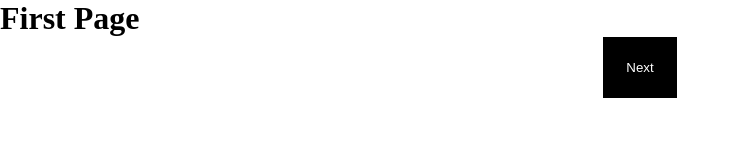
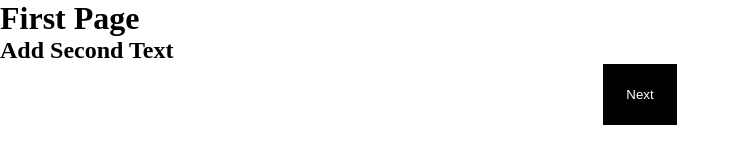
Before and after one commit to KyawThihaSoe/first-change, a plain HTML site: page index.html in a window 1280 px wide. Shown: the whole page, without its empty margins (0-740 px from the left). Drawn offline with Linux system fonts and the light colour scheme.

Commit message:
first change

```diff
--- a/index.html
+++ b/index.html
@@ -11,6 +11,7 @@
     <div class="container">
         <div class="content">
             <h1>First Page </h1>
+            <h2>Add Second Text</h2>
         </div>
         <div class="text">
             <button><a href="second.html">Next</a></button>
```
